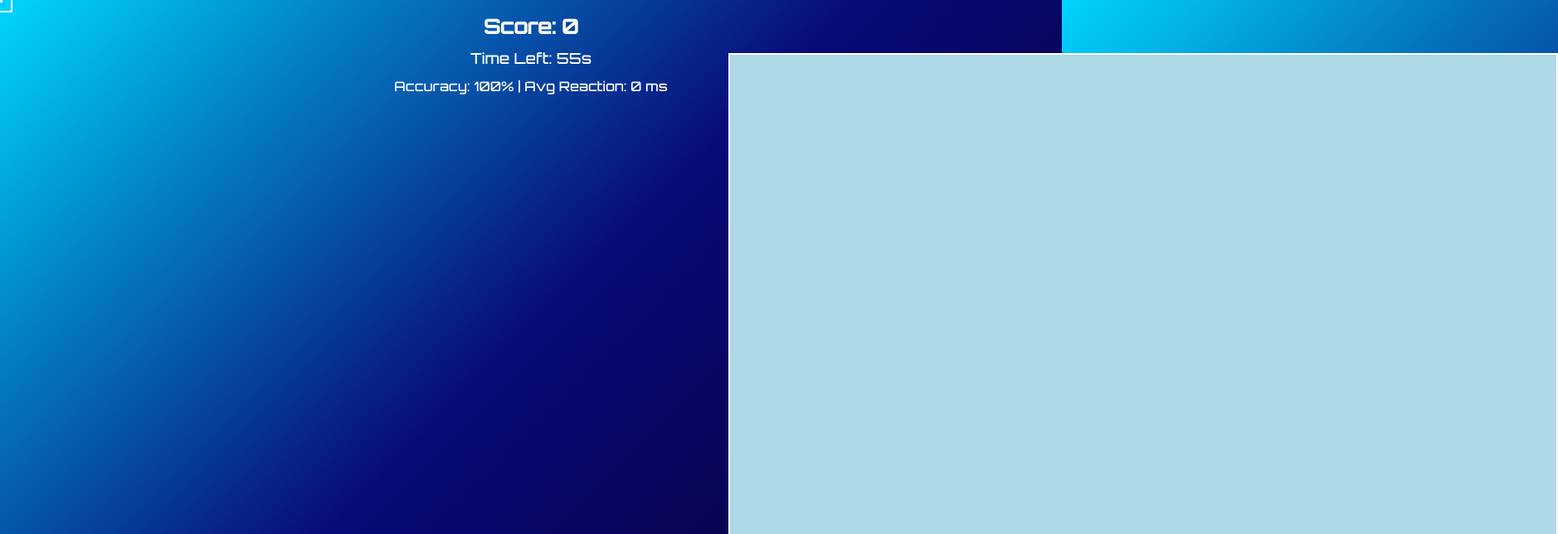
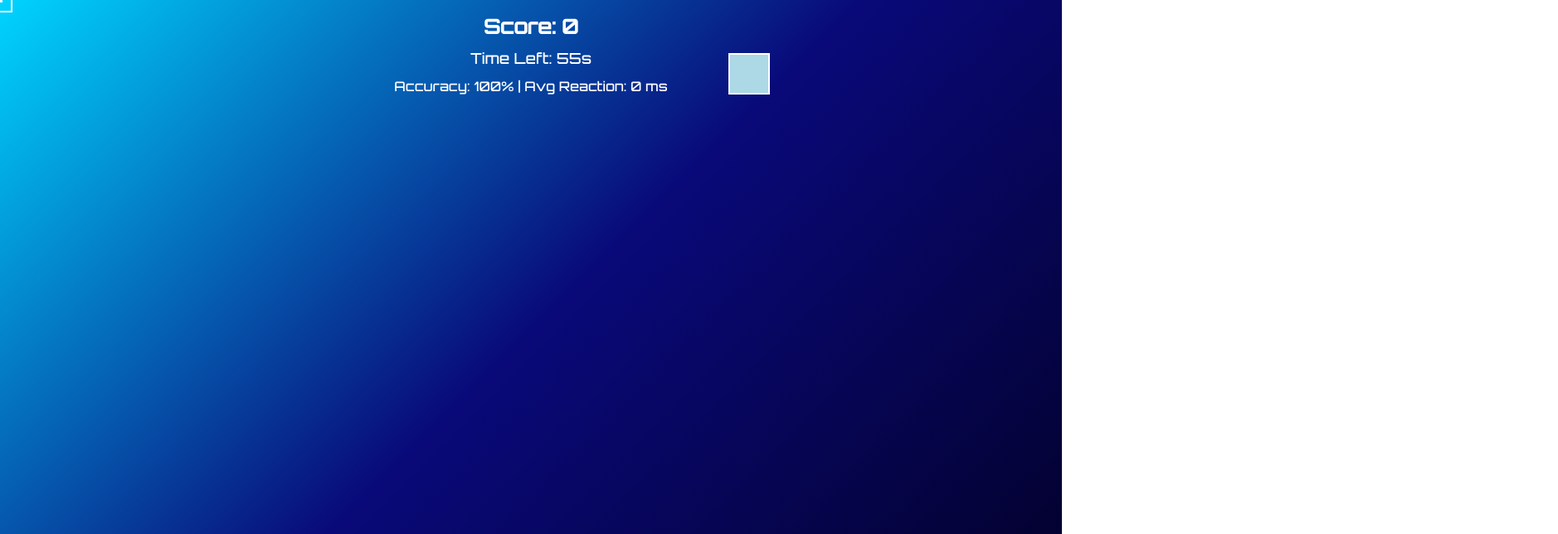
Before and after one commit to vonteriser/aimtest, a plain HTML site: page index.html in a window 1280 px wide. Shown: the top 644 px of the page at 83% size, 1878 px wide, since content can reach past the window. Drawn offline with nearby package versions, Linux system fonts and the light colour scheme.

Commit message:
Update index.html

```diff
--- a/index.html
+++ b/index.html
@@ -45,8 +45,8 @@
     .target {
   position: absolute;
   z-index: 40; /* Add this line */
-  width: 1000px;
-  height: 1000px;
+  width: 50px;
+  height: 50px;
   background-color: lightblue ;
   border: 2px solid white;
   border-radius: 0;
```
